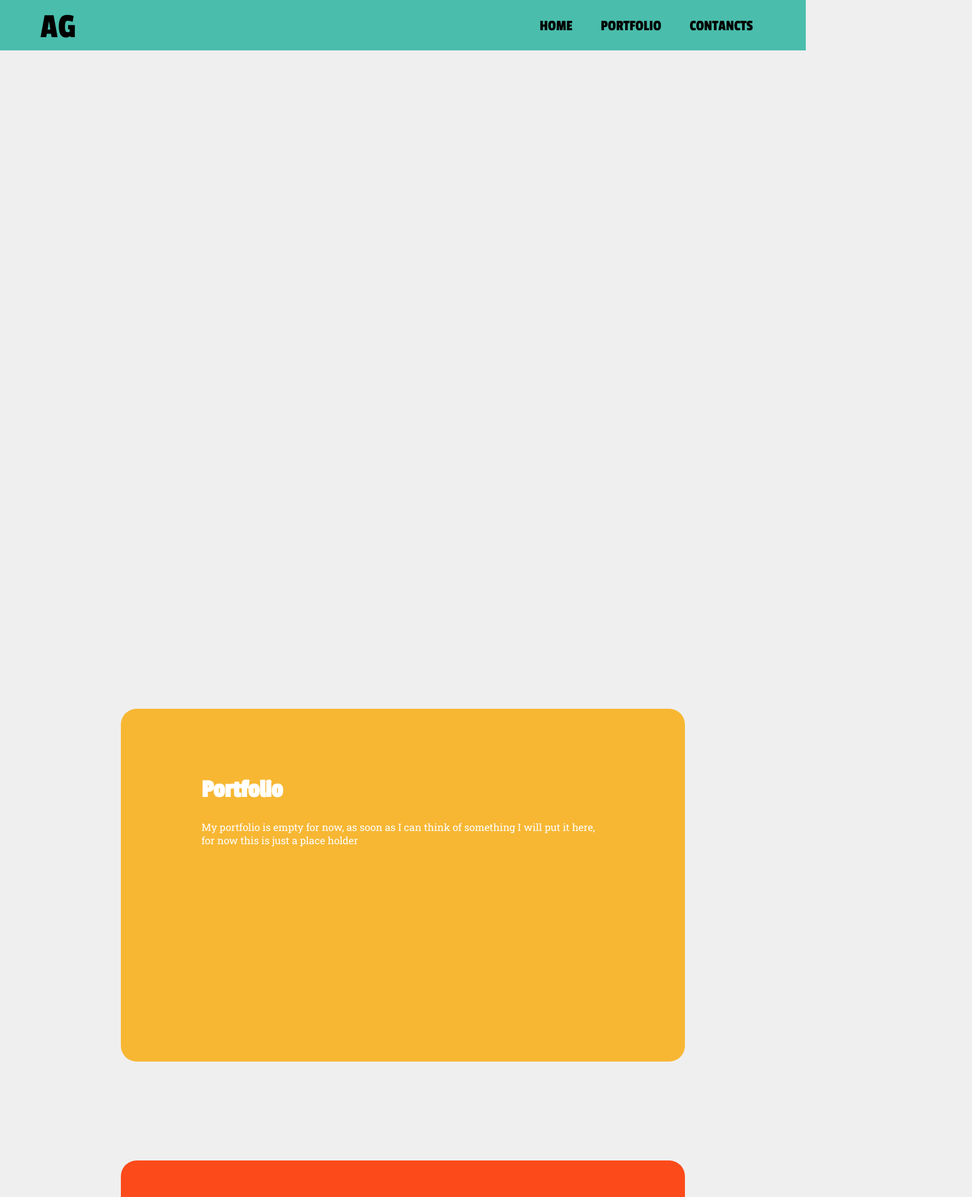
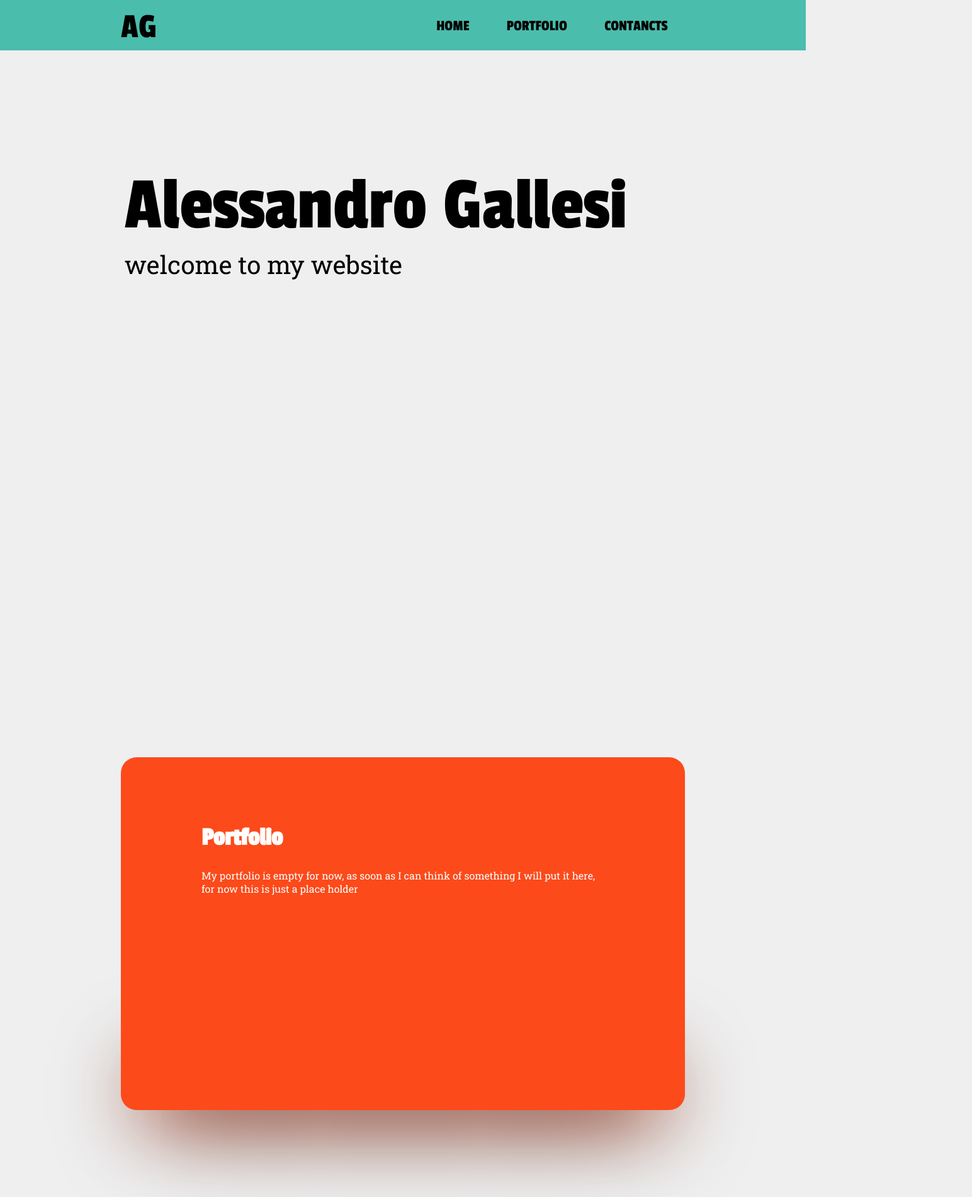
Before and after one commit to AGallesi/sitopersonale, a plain HTML site: page index.html in a window 1280 px wide. Shown: the top 1900 px of the page at 63% size, 1544 px wide, since content can reach past the window. Drawn offline with Linux system fonts and the light colour scheme.

Commit message:
manca solo il portfolio

```diff
--- a/index.html
+++ b/index.html
@@ -15,28 +15,35 @@
   </div>
 </div>
 
-<div id="home" class="pezzo">
+<div id="home">
   <div class="corpo">
+    <div class="homeheader">
+      Alessandro Gallesi
+    </div>
+    <div class="hometext">
+      welcome to my website
+    </div>
   </div>
 </div>
 
+
 <div id="portfolio" class="blank-space"></div>
-
 <div class="blank-space"></div>
 
-<div class="pezzo rettangoloportfolio">
+<div class="pezzo rettangolorosso">
   <div class="corpo">
-    <h1>Portfolio</h1>
+    <h1 class="cardstitle">Portfolio</h1>
     <p class="testo">My portfolio is empty for now, as soon as I can think of something I will put it here, for now this is just a place holder</p>
   </div>
 </div>
 
+<div class="blank-space"></div>
 <div id="contacts" class="blank-space"></div>
 <div class="blank-space"></div>
 
-<div class="pezzo rettangolocurriculum">
+<div class="pezzo rettangologiallo">
   <div class="corpo">
-    <h1>Curriculum</h1>
+    <h1 class="cardstitle">Curriculum</h1>
     <p class="testo">Milano 15/06/1996</p>
     <p class="testo">Graduated from Liceo classico Tito Livio di Milano</p>
     <p class="testo">Studying communication design at Politecnico di Milano</p>
--- a/style.css
+++ b/style.css
@@ -3,7 +3,7 @@ grigio chiaro: #efefef
 grigio scuro: #a9a9a9
 rosso: #fc4a1a
 azzurro: #4abdac
-giallo: #f7b733
+giallo:  #f7b733
 
 ---
 
@@ -18,21 +18,37 @@ body{
   scroll-behavior: smooth;
 }
 
+#home{
+  height: 100%;
+  padding-left: 15%;
+  padding-top: 20%;
+}
 
 #barra{
   position: fixed;
-  left: 0vw;
-  top: 0vh;
-  width: 100vw;
-  height: 10vh;
-  background-color: #4abdac
+  left: 0%;
+  top: 0%;
+  width: 100%;
+  height: 10%;
+  background-color: #4abdac;
+  z-index: 1;
+}
+
+.homeheader{
+  font-family: 'Passion One', cursive;
+  font-size: 15vh;
+}
+
+.hometext{
+  font-family: 'Roboto Slab', serif;
+  font-size: 5vh;
 }
 
 .logo{
   font-family: 'Passion One', cursive;
   margin-top: 1.5vh;
   font-size: 7vh;
-  padding-left: 5vw;
+  padding-left: 15%;
   float: left;
 }
 
@@ -41,11 +57,11 @@ body{
   font-family: 'Passion One', cursive;
   margin-top: 3.5vh;
   font-size: 3vh;
-  padding-right: 5vw;
+  padding-right: 15%;
 }
 
 .linksbarra a{
-  padding: 2.5vh;
+  padding: 2.5%;
 }
 
 .pezzo{
@@ -53,8 +69,8 @@ body{
   padding-bottom: 10vh;
   padding-left: 10vw;
   padding-right: 10vw;
-  width: 100vw;
-  height: 100vh;
+  width: 75vw;
+  height: 75vh;
 }
 
 .blank-space{
@@ -62,24 +78,48 @@ body{
   height:10%;
 }
 
-.rettangoloportfolio{
+.rettangologiallo{
   background-color: #f7b733;
   width: 50vw;
   height: 50vh;
   border-radius: 25px;
-  z-index: -1;
   margin-left: auto;
   margin-right: auto;
+  position: relative;
 }
 
-.rettangolocurriculum{
+.rettangologiallo:after{
+  content:'';
+  display: block;
+  width: 90%;
+  height: 10%;
+  box-shadow: 0 2px 150px #000000, 0 2px 120px #f7b733;
+  position: absolute;
+  bottom: 0;
+  right: 5%;
+  z-index: -1;
+}
+
+.rettangolorosso{
   background-color: #fc4a1a;
   width: 50vw;
   height: 50vh;
   border-radius: 25px;
-  z-index: -1;
   margin-left: auto;
   margin-right: auto;
+  position: relative;
+}
+
+.rettangolorosso:after{
+  content:'';
+  display:block;
+  width: 90%;
+  height: 10%;
+  box-shadow: 0 2px 150px #000000, 0 2px 120px #fc4a1a;
+  position: absolute;
+  bottom: 0;
+  right: 5%;
+  z-index: -1;
 }
 
 .testo{
@@ -87,11 +127,12 @@ body{
   color: white;
 }
 
-h1{
+.cardstitle{
   font-family: 'Passion One', cursive;
   color:white;
   font-size: 5vh;
 }
+
 
 a:link {
    color: black;
```
